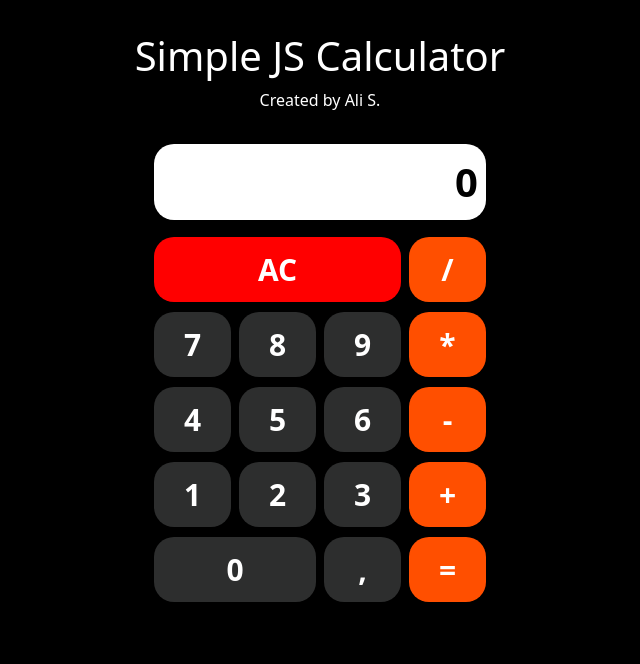
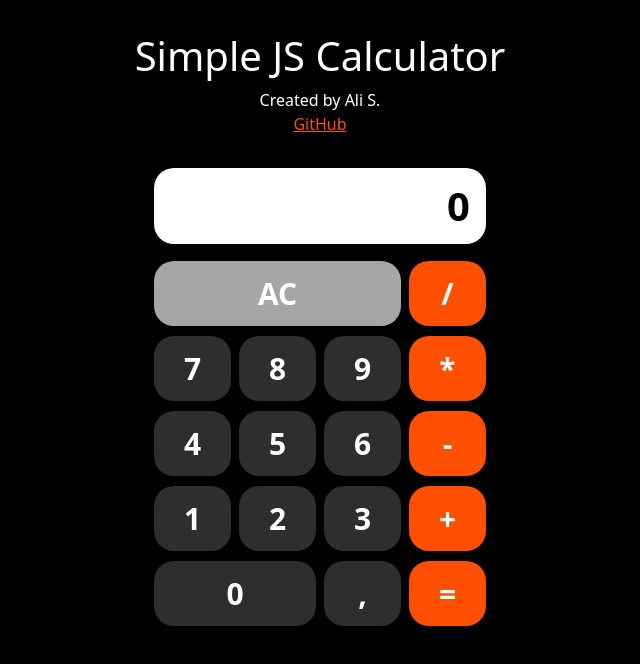
Before and after one commit to Drelofs/CalculatorJS, a plain HTML site: page index.html in a window 1280 px wide. Shown: the whole page, without its empty margins (320-960 px from the left). Drawn offline with nearby package versions, Linux system fonts and the light colour scheme.

Commit message:
Added Github link and readme file

```diff
--- a/css/styles.css
+++ b/css/styles.css
@@ -7,17 +7,13 @@ body{
 
 .title{
     margin: 32px 0;
-}
-
-.title h1{
     text-align: center;
 }
 
-.title span{
+.github{
     display: block;
-    text-align: center;
+    color: #ff4f00;
 }
-
 
 .calculator{
     display: inline-block;
@@ -27,7 +23,7 @@ body{
     background-color: #ffffff;
     color: #000000;
     font-size: 40px;
-    padding: 8px;
+    padding: 8px 16px 8px 8px;
     margin-bottom: 12px;
     text-align: right;
     font-weight: bold;
@@ -45,7 +41,7 @@ body{
     border-radius: 20px;
 }
 .calc-button:active{
-    background-color: #ffffff;
+    filter: brightness(150%);
 }
 .operator{
     background-color: #ff4f00;
@@ -53,5 +49,5 @@ body{
 }
 
 .clear{
-    background-color: #ff0000;
+    background-color: #a6a6a6;
 }
--- a/index.html
+++ b/index.html
@@ -4,18 +4,23 @@
     <head>
         <meta charset="utf-8">
         <meta http-equiv="X-UA-Compatible" content="IE=edge">
-        <title>Calculator</title>
+        <title>Simple Javascript Calculator</title>
         <meta name="description" content="">
         <meta name="viewport" content="width=device-width, initial-scale=1">
         <link rel="stylesheet" href="https://cdn.jsdelivr.net/npm/bootstrap@5.2.3/dist/css/bootstrap.min.css" integrity="sha384-rbsA2VBKQhggwzxH7pPCaAqO46MgnOM80zW1RWuH61DGLwZJEdK2Kadq2F9CUG65" crossorigin="anonymous">
         <link rel="stylesheet" href="css/styles.css">
     </head>
     <body>
-        <div class="title">
-            <h1>Simple JS Calculator</h1>
-            <span>Created by Ali S.</span>
-        </div>
         <div class="container">
+            <div class="row justify-content-md-center">
+                <div class="col-lg-6 col-md-8 col-sm-12">
+                    <div class="title">
+                        <h1>Simple JS Calculator</h1>
+                        <span>Created by Ali S.</span>
+                        <a class="github" target="_blank" href="https://github.com/Drelofs/Simple-Javascript-Calculator" >GitHub</a>
+                    </div>
+                </div>
+            </div>
             <div class="row justify-content-md-center">
                 <div class="col-lg-4 col-md-8 col-sm-12">
                     <div class="calculator">
```
Also changed, not shown: 1 other file.
